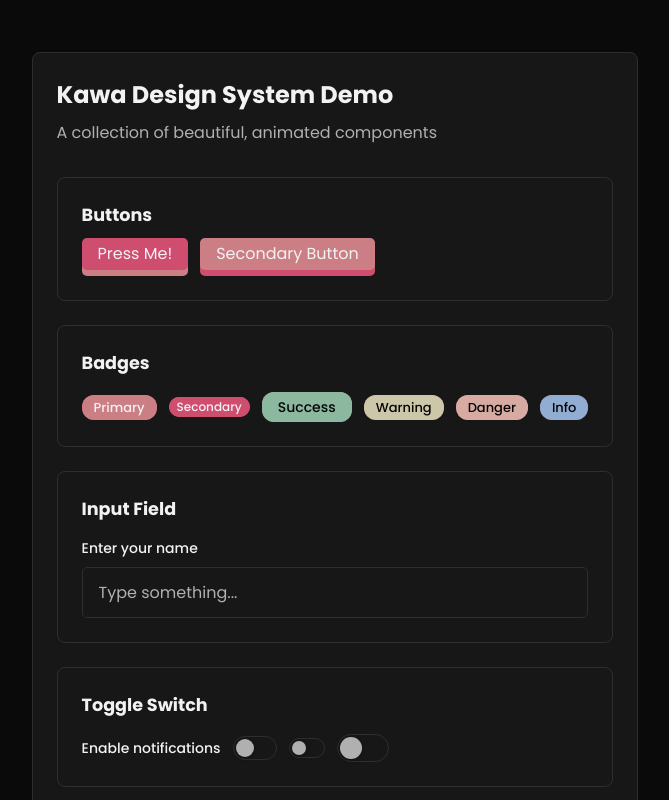
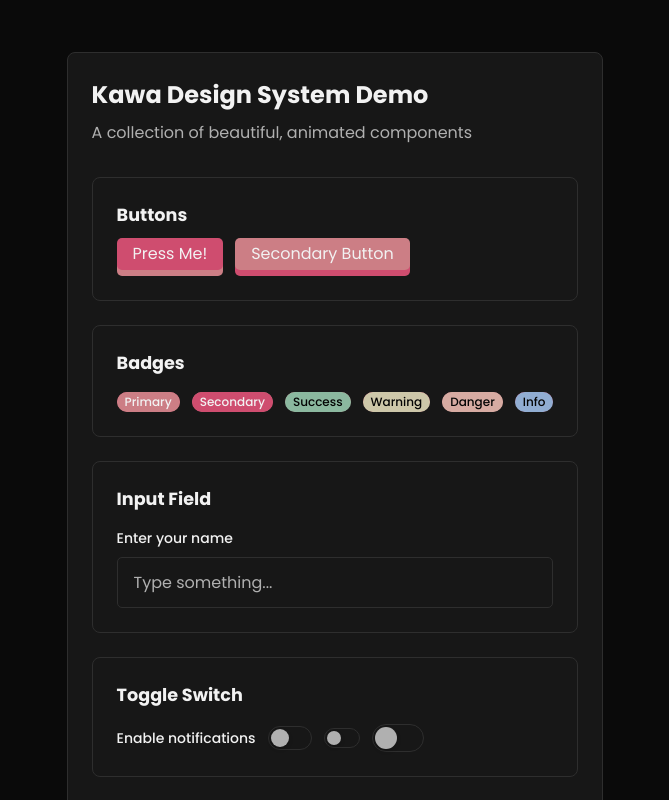
Before and after one commit to kawa-app/kawa-site, a React (Vite) app: page / in a window 1280 px wide. Shown: the top 800 px of the page, without its empty margins (305-974 px from the left). Built offline with nearby package versions, Linux system fonts and the light colour scheme.

Commit message:
make all badges small

```diff
--- a/src/App.tsx
+++ b/src/App.tsx
@@ -40,8 +40,8 @@ function App() {
             <h3>Badges</h3>
             <div className="component-row">
               <Badge variant="primary">Primary</Badge>
-              <Badge variant="secondary" size="small">Secondary</Badge>
-              <Badge variant="success" size="large">Success</Badge>
+              <Badge variant="secondary">Secondary</Badge>
+              <Badge variant="success">Success</Badge>
               <Badge variant="warning">Warning</Badge>
               <Badge variant="danger">Danger</Badge>
               <Badge variant="info">Info</Badge>
--- a/src/components/Badge.css
+++ b/src/components/Badge.css
@@ -3,6 +3,8 @@
   align-items: center;
   justify-content: center;
   border-radius: 12px;
+  padding: 0.25rem 0.5rem;
+  font-size: 12px;
   font-weight: 500;
   position: relative;
   overflow: hidden;
@@ -27,22 +29,6 @@
 
 .badge:hover::before {
   top: 0;
-}
-
-/* Sizes */
-.badge-small {
-  padding: 0.25rem 0.5rem;
-  font-size: 12px;
-}
-
-.badge-medium {
-  padding: 0.375rem 0.75rem;
-  font-size: 13px;
-}
-
-.badge-large {
-  padding: 0.5rem 1rem;
-  font-size: 14px;
 }
 
 /* Variants */
--- a/src/components/Badge.tsx
+++ b/src/components/Badge.tsx
@@ -5,16 +5,14 @@ interface BadgeProps {
   children?: React.ReactNode;
   className?: string;
   variant?: 'primary' | 'secondary' | 'success' | 'warning' | 'danger' | 'info';
-  size?: 'small' | 'medium' | 'large';
 }
 
 const Badge: React.FC<BadgeProps> = ({
   children,
   className = '',
-  variant = 'primary',
-  size = 'medium'
+  variant = 'primary'
 }) => {
-  const badgeClasses = `badge badge-${variant} badge-${size} ${className}`;
+  const badgeClasses = `badge badge-${variant} ${className}`;
 
   return (
     <span className={badgeClasses}>
```
